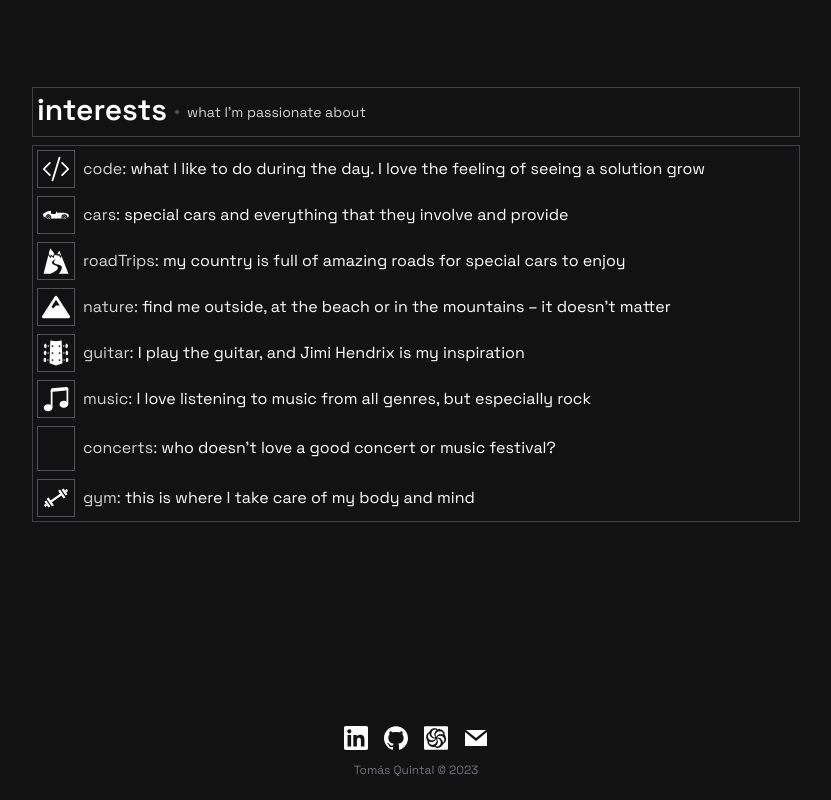
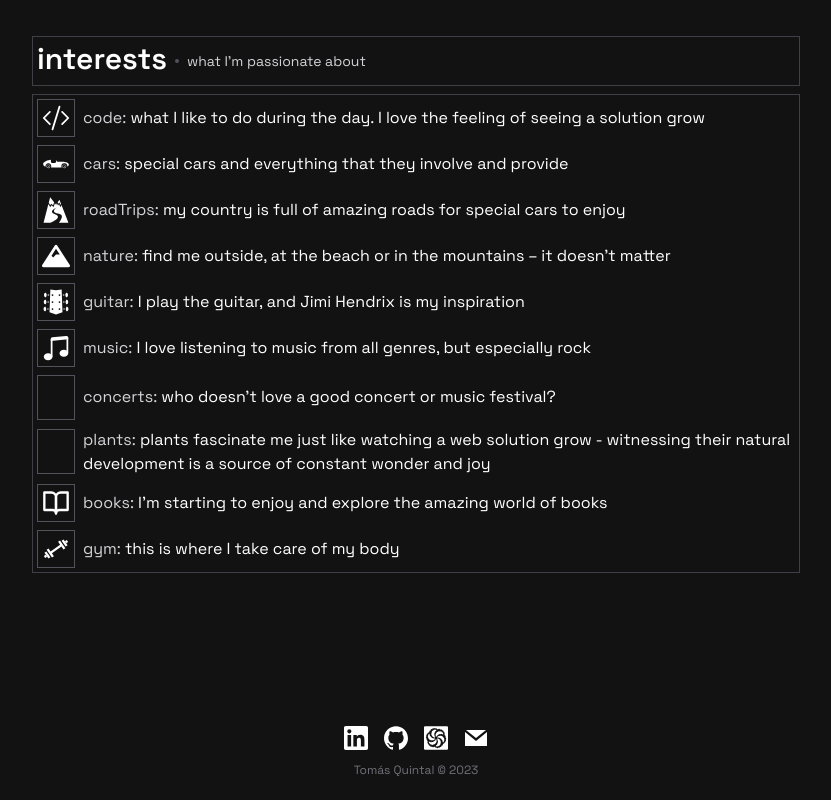
Before and after one commit to tquintal/tquintal, a React (Create React App) app: page / in a window 1280 px wide. Shown: the part 2496-3296 px from the top of the page, without its empty margins (224-1055 px from the left). Built offline with nearby package versions, Linux system fonts and the light colour scheme; some icons are missing.

Commit message:
interests: updated

```diff
--- a/src/views/interests.tsx
+++ b/src/views/interests.tsx
@@ -2,7 +2,8 @@ import { BsCodeSlash as code, BsMusicNoteBeamed as music } from "react-icons/bs"
 import { CgGym as gym } from "react-icons/cg";
 import { FaMountain as nature } from "react-icons/fa";
 import { GiGuitarHead as guitar, GiMountainRoad as roadTrips, GiRaceCar as cars } from "react-icons/gi";
-import { PiMicrophoneStageBold as concerts } from "react-icons/pi";
+import { PiMicrophoneStageBold as concerts, PiPottedPlant as plants } from "react-icons/pi";
+import { FiBookOpen as books } from "react-icons/fi";
 
 import Container from "../components/container";
 import { IconType } from "react-icons";
@@ -36,8 +37,15 @@ const Interests = () => {
         <Interest icon={concerts} title="concerts">
           who doesn't love a good concert or music festival?
         </Interest>
+        <Interest icon={plants} title="plants">
+          plants fascinate me just like watching a web solution grow - witnessing their natural development is a source of constant
+          wonder and joy
+        </Interest>
+        <Interest icon={books} title="books">
+          I'm starting to enjoy and explore the amazing world of books
+        </Interest>
         <Interest icon={gym} title="gym">
-          this is where I take care of my body and mind
+          this is where I take care of my body
         </Interest>
       </div>
     </Container>
```
